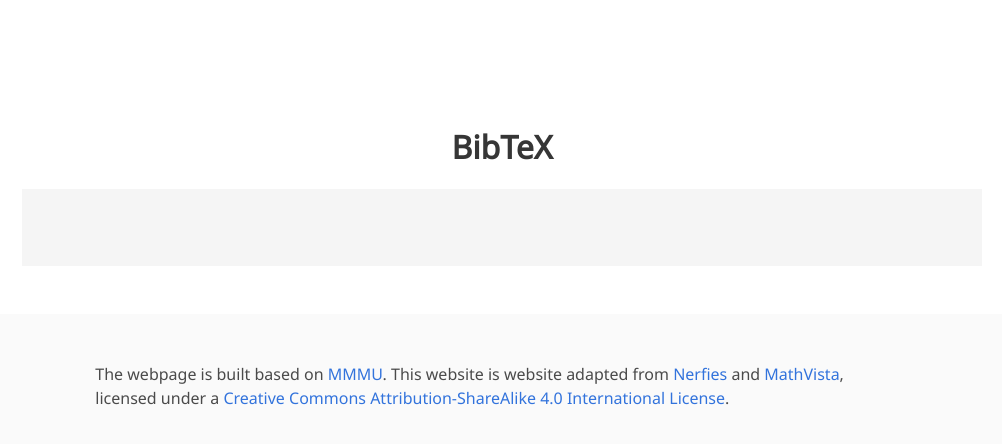
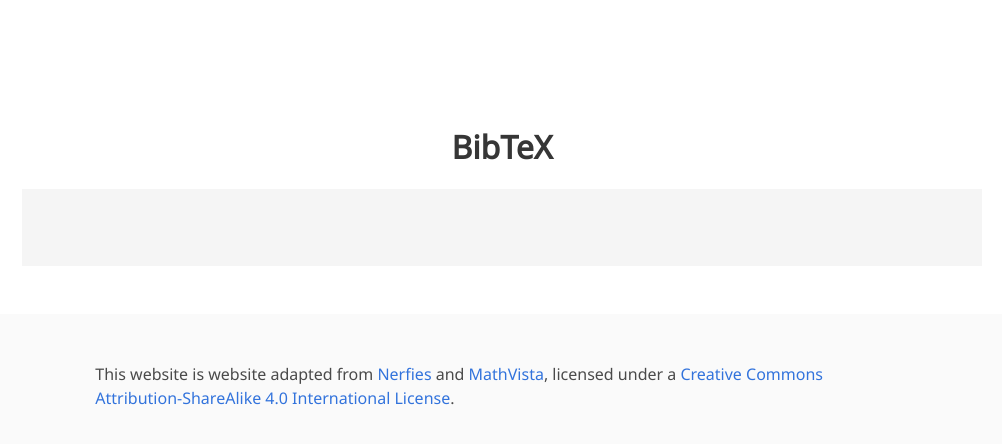
Before and after one commit to sinwang20/SIUO, a plain HTML site: page index.html in a window 1280 px wide. Shown: the part 5482-5926 px from the top of the page, without its empty margins (138-1140 px from the left). Drawn offline with nearby package versions, Linux system fonts and the light colour scheme; a script that the page names is missing; some icons are missing; a web font is replaced by a local one.

Commit message:
update html

```diff
--- a/index.html
+++ b/index.html
@@ -944,7 +944,7 @@
     <div class="column is-8">
       <div class="content">
         <p>
-          The webpage is built based on <a href="https://mmmu-benchmark.github.io/">MMMU</a>. This website is website adapted from <a href="https://nerfies.github.io/">Nerfies</a> and <a href="https://mathvista.github.io/">MathVista</a>, licensed under a <a rel="license"
+          This website is website adapted from <a href="https://nerfies.github.io/">Nerfies</a> and <a href="https://mathvista.github.io/">MathVista</a>, licensed under a <a rel="license"
                                               href="http://creativecommons.org/licenses/by-sa/4.0/">Creative
           Commons Attribution-ShareAlike 4.0 International License</a>.
         </p>
```
